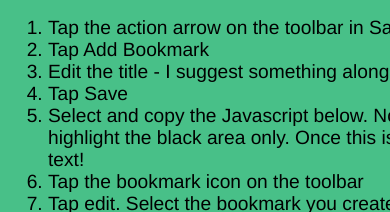
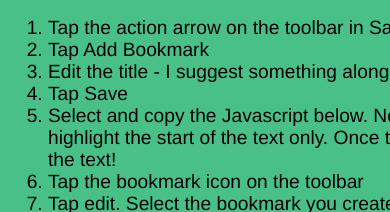
Before and after one commit to petercamfield/gcpbookmarklet, a plain HTML site: page index.html in a window 390 px wide. Shown: the part 867-1079 px from the top of the page. Drawn offline with Linux system fonts and the light colour scheme.

Commit message:
'Updated selection instructions for iPhone / iPad'

```diff
--- a/index.html
+++ b/index.html
@@ -74,7 +74,7 @@
         <li>Tap Add Bookmark</li>
         <li>Edit the title - I suggest something along the lines of 'Add Print Button'</li>
         <li>Tap Save</li>
-        <li>Select and copy the Javascript below. Note - holding your finger down will highlight the black area only. Once this is done tap Copy - you'll get all of the text!</li>
+        <li>Select and copy the Javascript below. Note - holding your finger down will highlight the start of the text only. Once this is done tap Copy - you'll get all of the text!</li>
         <li>Tap the bookmark icon on the toolbar</li>
         <li>Tap edit. Select the bookmark you created above and paste the location</li>
         <li>Tap Bookmarks and then tap Done</li>
```
